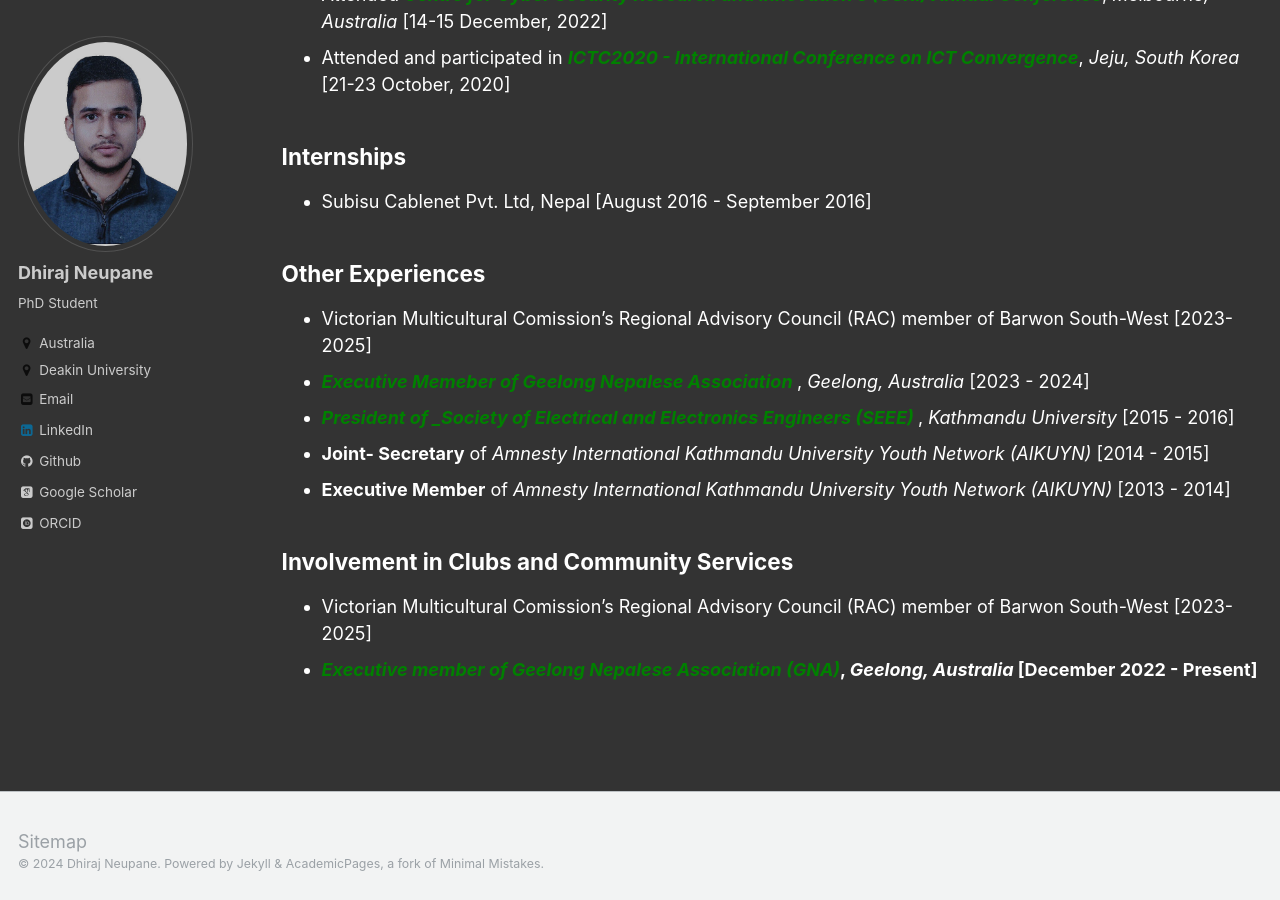
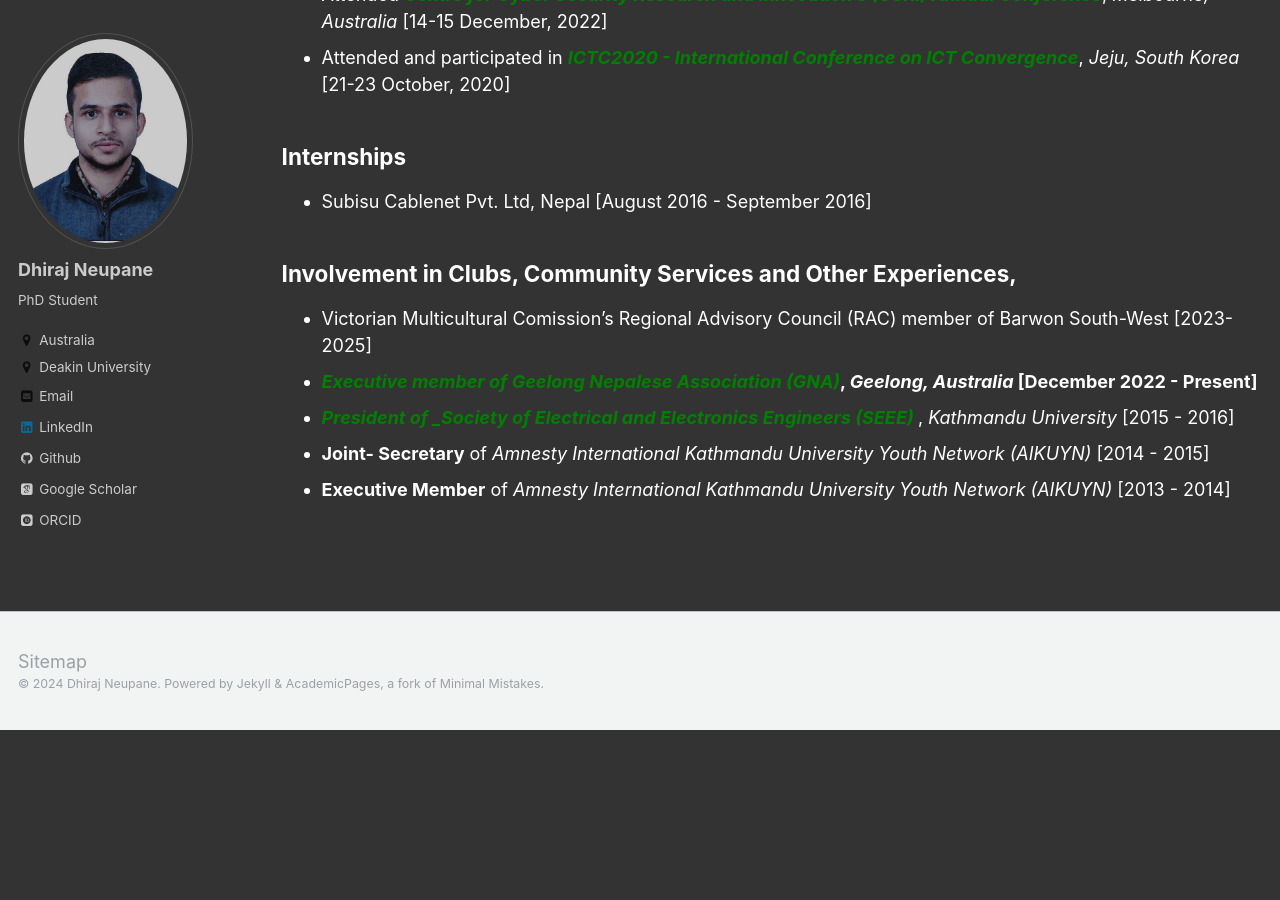
Before and after one commit to dhirajneupane/academicPortfolio, a Jekyll site: the page built from _pages/service.md, in a window 1280 px wide and 900 px high, scrolled down 1299 px. Built offline with Jekyll 4.4.1, drawn with Linux system fonts in a browser that asks for light colours; some web fonts are replaced; after the commit the page ends 2029 px from its top, so only the background shows below that.

Commit message:
Update service.md

```diff
--- a/_pages/service.md
+++ b/_pages/service.md
@@ -43,15 +43,10 @@ Internships
 -----------------------
 * Subisu Cablenet Pvt. Ltd, Nepal [August 2016 - September 2016]
 
-Other Experiences
+Involvement in Clubs, Community Services and Other Experiences,
 -----------------------
 * Victorian Multicultural Comission's Regional Advisory Council (RAC) member of Barwon South-West [2023-2025]
-* <b>[<span style="color:green">*Executive Memeber of Geelong Nepalese Association*</span>](https://gna.org.au/about-us/){:target="_blank"} </b>, _Geelong,  Australia_ [2023 - 2024]
+* <b>[<span style="color:green">*Executive member of Geelong Nepalese Association (GNA)*</span>](https://gna.org.au/about-us/){:target="_blank"}, _Geelong, Australia_ [December 2022 - Present]  </b>
 * <b>[<span style="color:green">*President of _Society of Electrical and Electronics Engineers (SEEE)*</span>](https://seee.ku.edu.np/board-members-2015-16/){:target="_blank"} </b>, _Kathmandu University_ [2015 - 2016]
 * **Joint- Secretary** of _Amnesty International Kathmandu University Youth Network (AIKUYN)_ [2014 - 2015]
 * **Executive Member** of _Amnesty International Kathmandu University Youth Network (AIKUYN)_ [2013 - 2014]
-
-Involvement in Clubs and Community Services
------------------------
-* Victorian Multicultural Comission's Regional Advisory Council (RAC) member of Barwon South-West [2023-2025]
-* <b>[<span style="color:green">*Executive member of Geelong Nepalese Association (GNA)*</span>](https://gna.org.au/about-us/){:target="_blank"}, _Geelong, Australia_ [December 2022 - Present]  </b>
```
